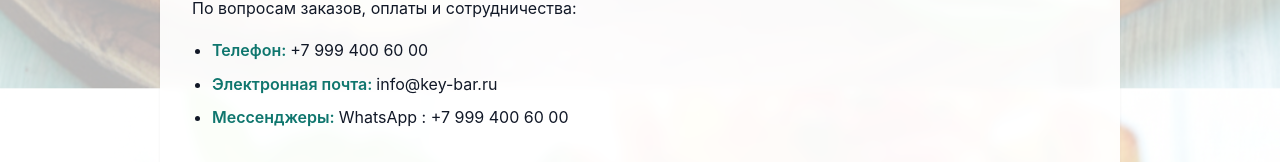
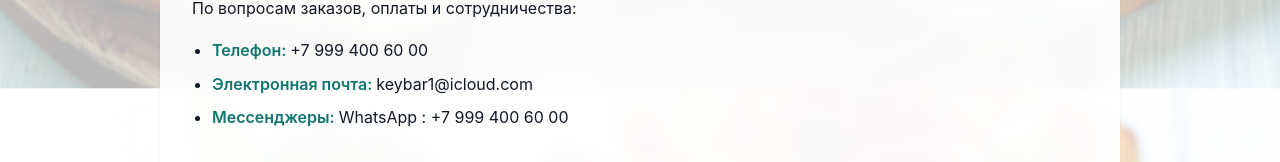
Before and after one commit to eichdmk/qrMenu, a React (Vite) app in the folder key-bar-qr-menu/: page /requisites in a window 1280 px wide. Shown: the part 763-925 px from the top of the page. Built offline with nearby package versions, Linux system fonts and the light colour scheme; no server answers.

Commit message:
update email on requisites

```diff
--- a/key-bar-qr-menu/src/pages/Requisites.jsx
+++ b/key-bar-qr-menu/src/pages/Requisites.jsx
@@ -62,7 +62,7 @@ function Requisites() {
           </li>
           <li>
             <span style={HIGHLIGHT_STYLE}>Электронная почта:&nbsp;</span>
-            info@key-bar.ru
+            keybar1@icloud.com
           </li>
           <li>
             <span style={HIGHLIGHT_STYLE}>Мессенджеры:&nbsp;</span>
```
